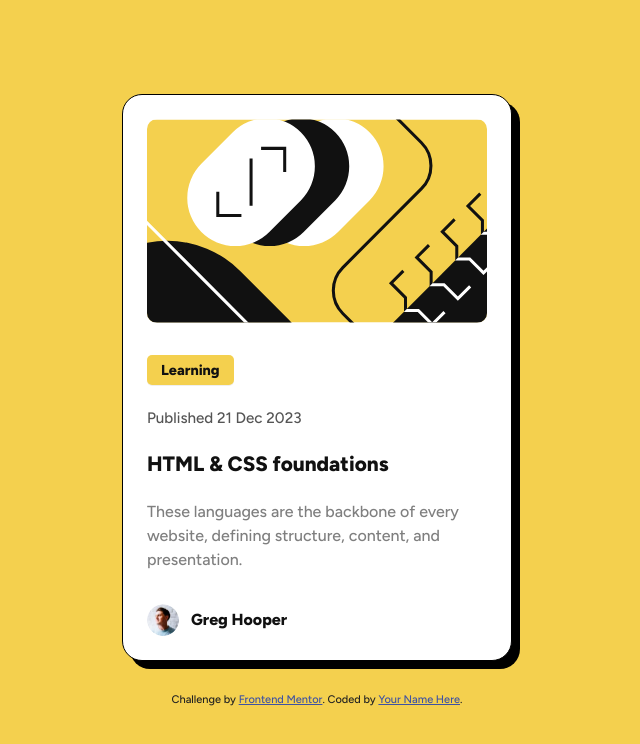
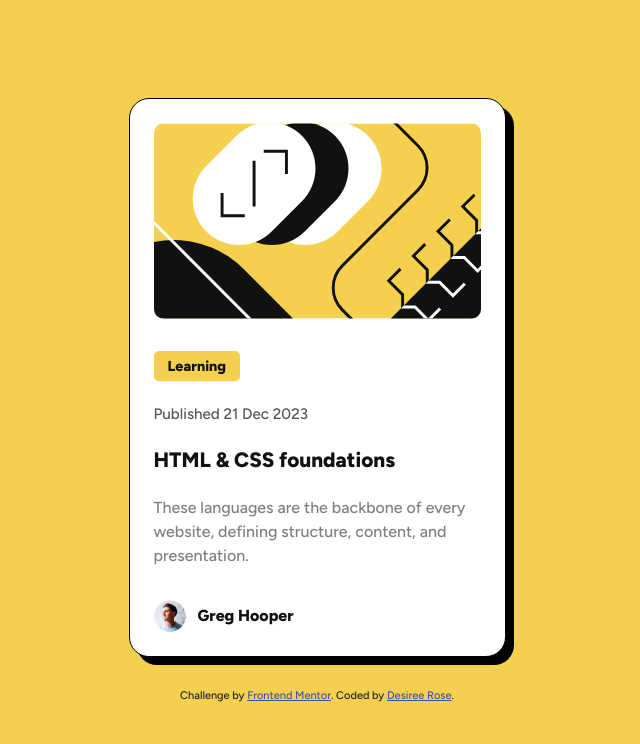
Before and after one commit to dezrose63/blog-card, a plain HTML site: page index.html in a window 1280 px wide. Shown: the whole page, without its empty margins (323-963 px from the left). Drawn offline with Linux system fonts and the light colour scheme.

Commit message:
fixed width on card

```diff
--- a/index.html
+++ b/index.html
@@ -25,7 +25,7 @@
     </article>
     <div class="attribution">
       Challenge by <a href="https://www.frontendmentor.io?ref=challenge" target="_blank">Frontend Mentor</a>.
-      Coded by <a href="#">Your Name Here</a>.
+      Coded by <a href="#">Desiree Rose</a>.
     </div>
   </main>
 </body>
--- a/styles.css
+++ b/styles.css
@@ -25,7 +25,7 @@ body {
 	border-radius: 20px;
 	box-shadow: 8px 8px 0 0 #000;
 	padding: 24px;
-	max-width: 340px;
+	max-width: 327px;
 	width: 100%;
 	display: flex;
 	flex-direction: column;
```
